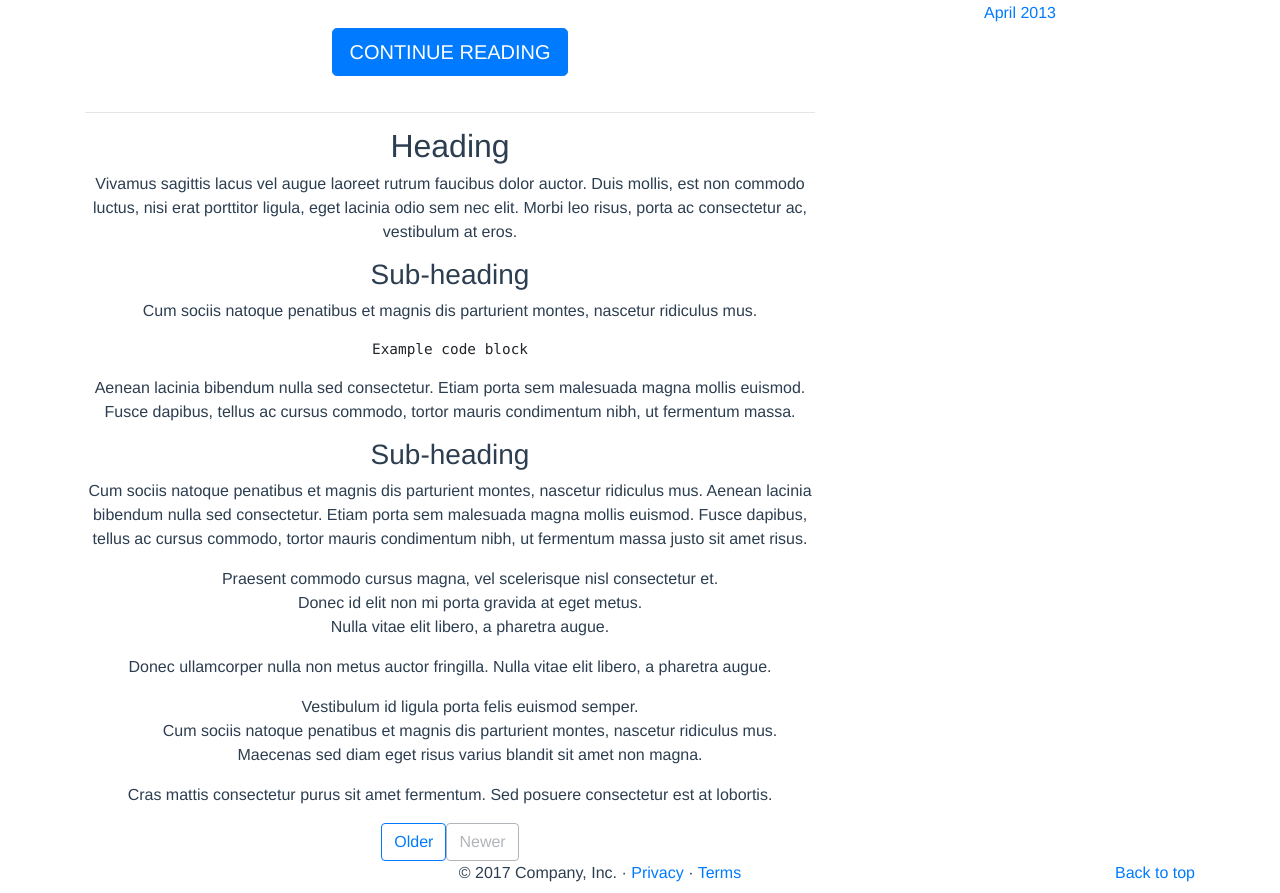
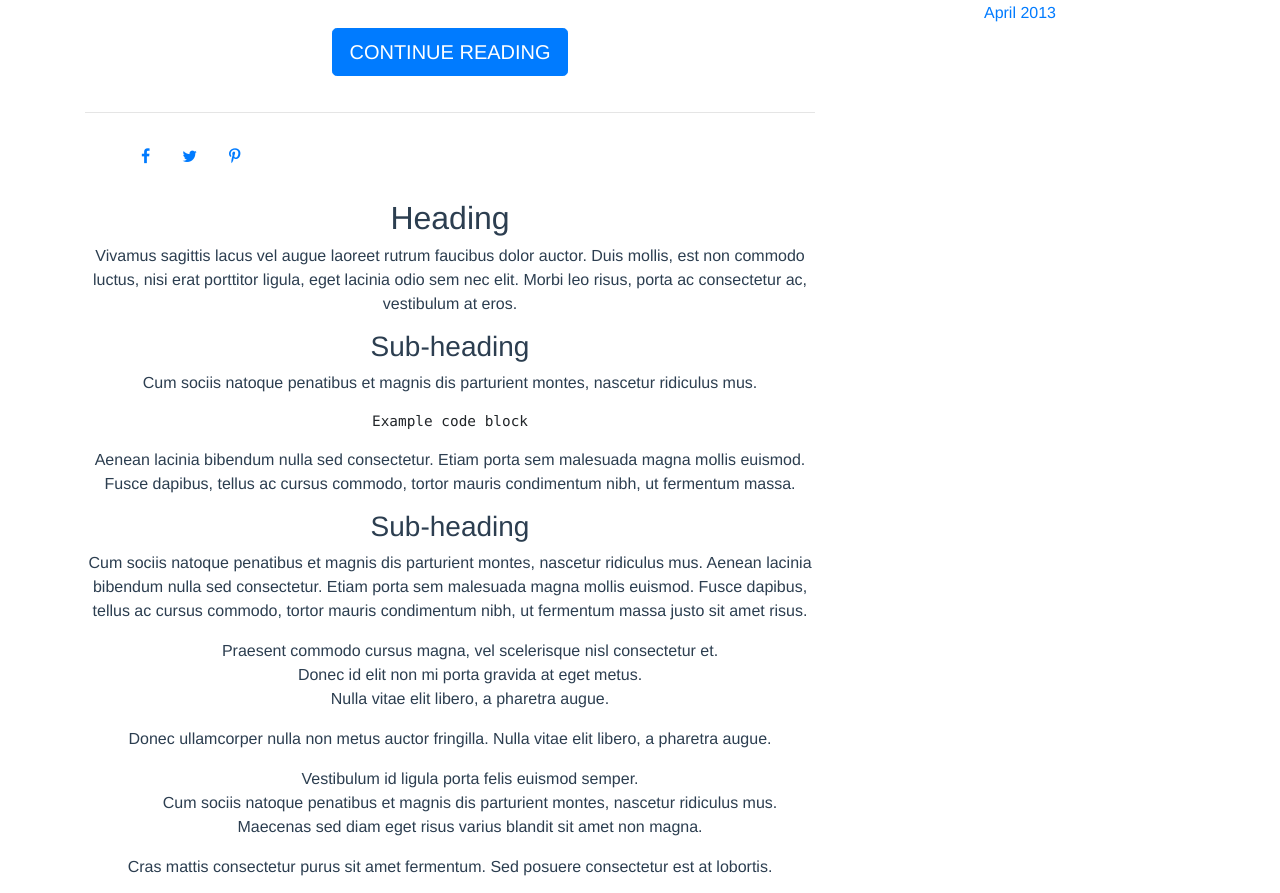
Before and after one commit to meshnesh/spa-vue, a Vue app: page /about in a window 1280 px wide. Shown: the part 1562-2455 px from the top of the page. Built offline with nearby package versions, Linux system fonts and the light colour scheme.

Commit message:
added social media link for posts

```diff
--- a/src/assets/css/app.css
+++ b/src/assets/css/app.css
@@ -29,6 +29,9 @@ ol,ul{
   }
   .social-media > li{
     padding: 1em;
+  }
+  .after-post{
+    text-align: center;
   }
   .blog-post-title{
     text-transform: uppercase;
--- a/src/components/Canvas.vue
+++ b/src/components/Canvas.vue
@@ -19,6 +19,11 @@
             </div>
 
             <hr>
+            <ul class="social-media after-post">
+              <li><a href=""><i class="fa fa-facebook" aria-hidden="true"></i></a></li>
+              <li><a href=""><i class="fa fa-twitter" aria-hidden="true"></i></a></li>
+              <li><a href=""><i class="fa fa-pinterest-p" aria-hidden="true"></i></a></li>
+            </ul>
 
             <h2>Heading</h2>
             <p>Vivamus sagittis lacus vel augue laoreet rutrum faucibus dolor auctor. Duis mollis, est non commodo luctus, nisi erat porttitor ligula, eget lacinia odio sem nec elit. Morbi leo risus, porta ac consectetur ac, vestibulum at eros.</p>
```
